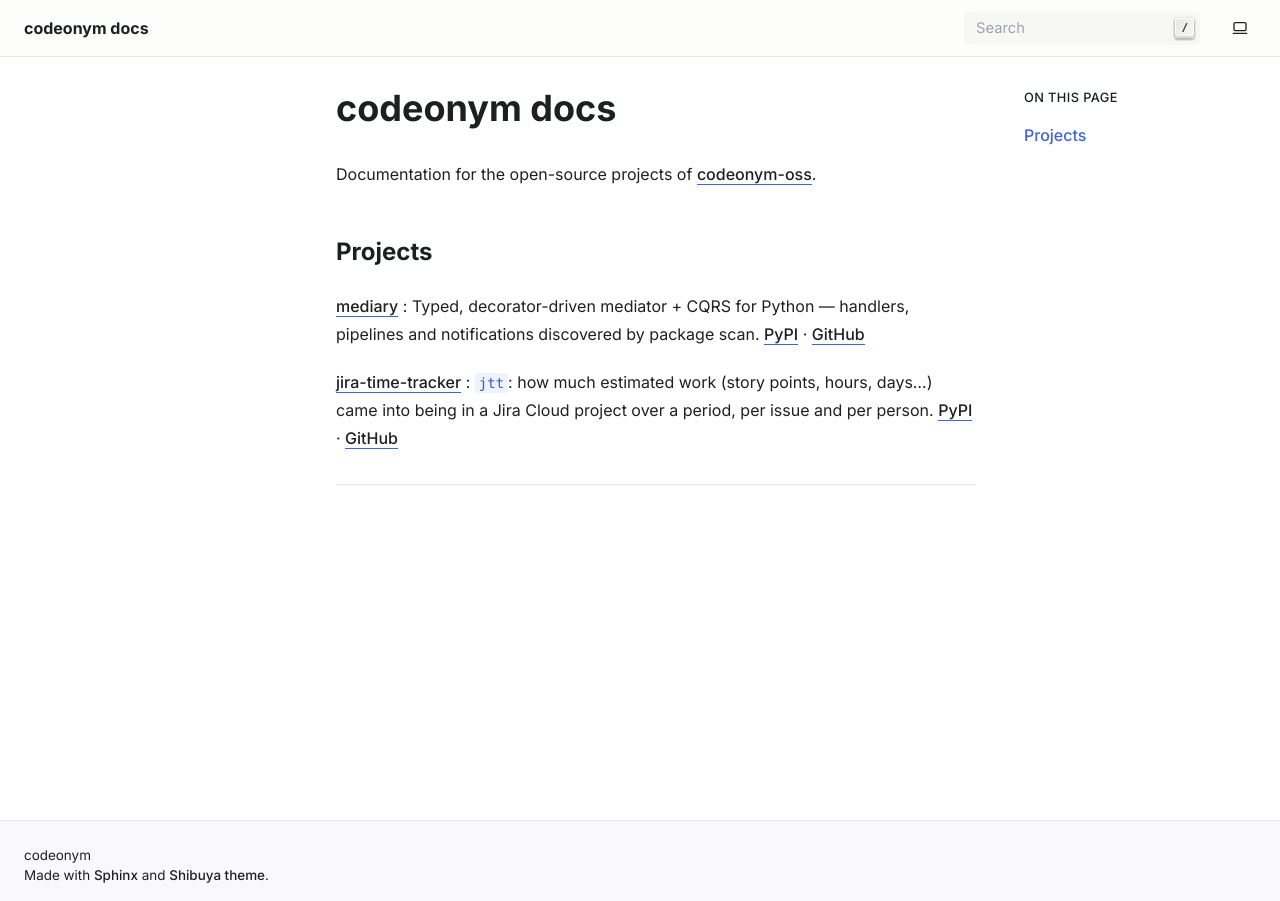
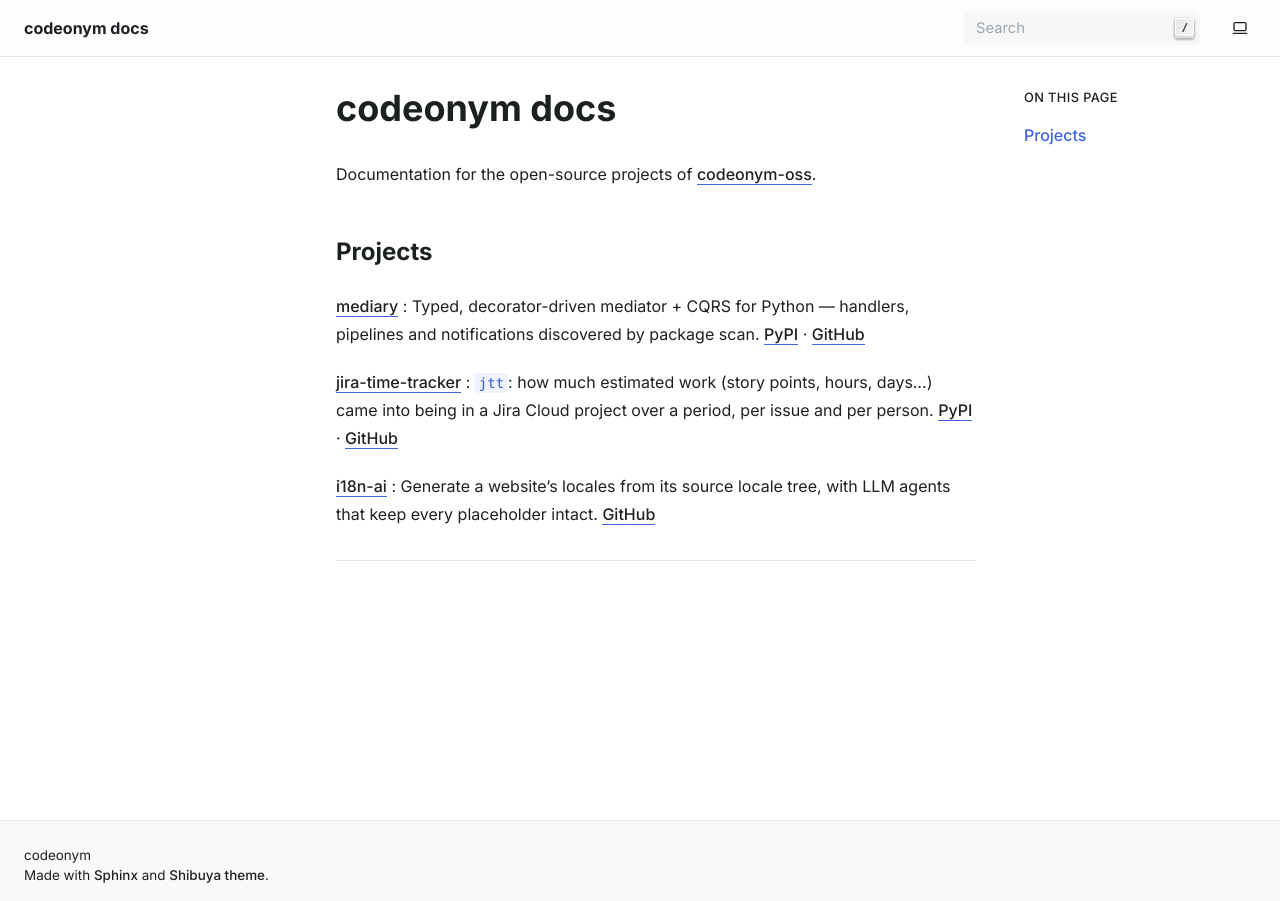
Before and after one commit to codeonym-oss/docs, a Sphinx documentation site: the page built from docs/index.md, in a window 1280 px wide. Built offline with Sphinx 7.4.7, drawn with Linux system fonts in a browser that asks for light colours.

Commit message:
docs: list i18n-ai (#1)

```diff
--- a/docs/index.md
+++ b/docs/index.md
@@ -13,3 +13,7 @@
 : `jtt`: how much estimated work (story points, hours, days…) came into being in a Jira Cloud
   project over a period, per issue and per person. [PyPI](https://pypi.org/project/jira-time-tracker/) ·
   [GitHub](https://github.com/codeonym-oss/jira-time-tracker)
+
+[i18n-ai](https://docs.codeonym.work/projects/i18n-ai/)
+: Generate a website's locales from its source locale tree, with LLM agents that keep every
+  placeholder intact. [GitHub](https://github.com/codeonym-oss/i18n-ai)
```
